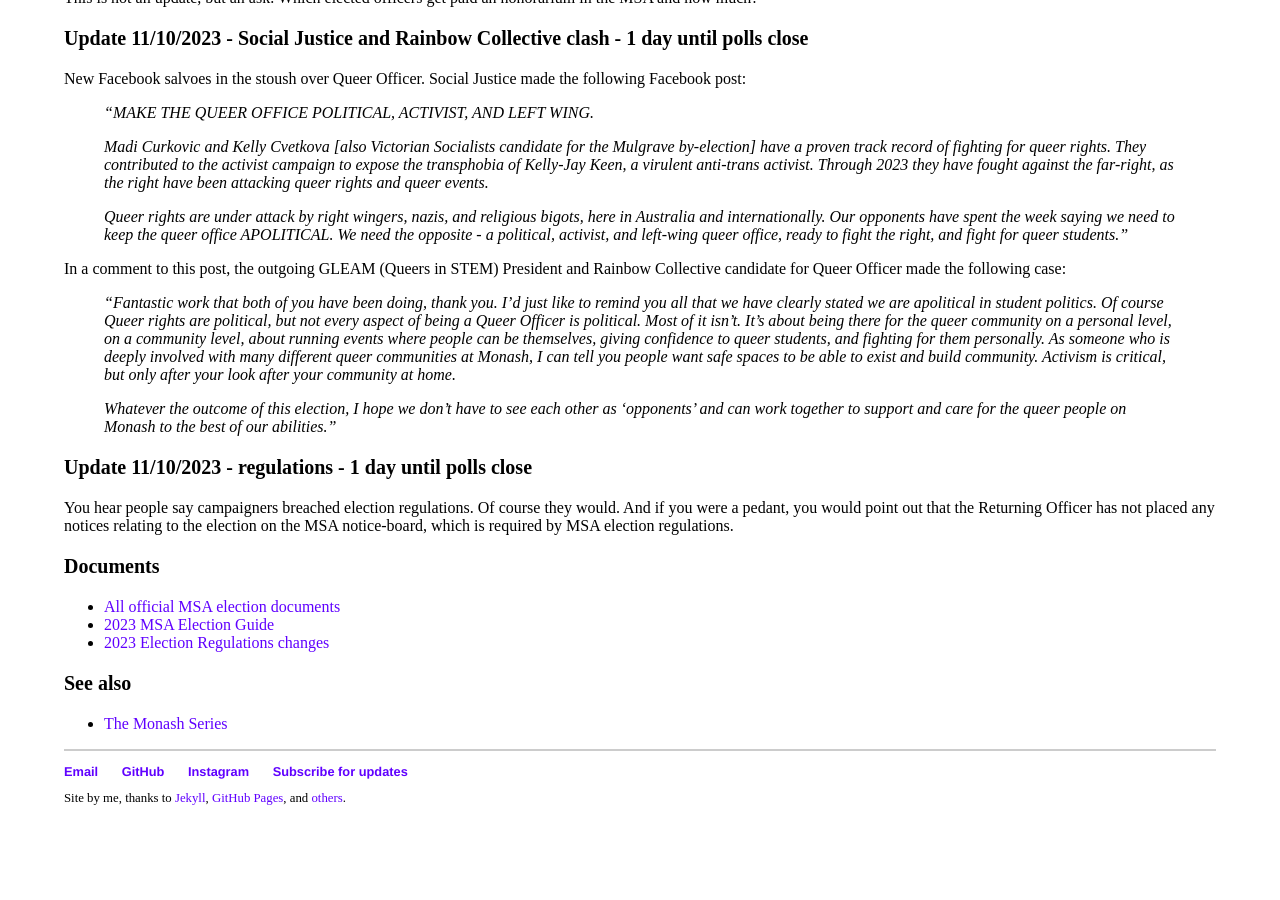
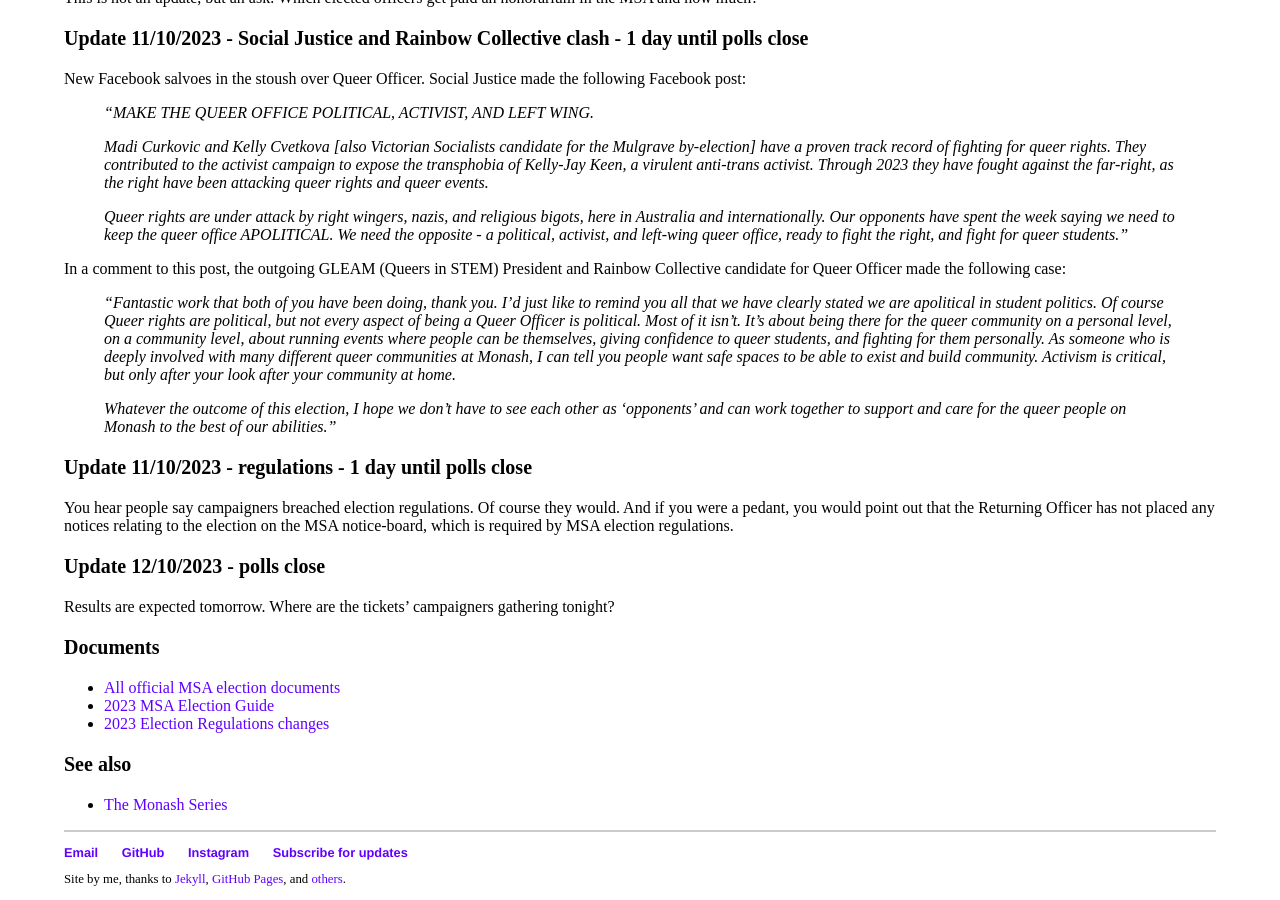
Before and after one commit to nhtnhanbn/nhtnhanbn.github.io, a Jekyll site: the page built from _repository/msa23.md, in a window 1280 px wide and 900 px high, scrolled down 5118 px. Built offline with Jekyll 4.4.1, drawn with Linux system fonts in a browser that asks for light colours; before the commit the page ends 5937 px from its top, so only the background shows below that; some of the changed text lies outside the part shown.

Commit message:
Update msa23

```diff
--- a/_repository/msa23.md
+++ b/_repository/msa23.md
@@ -3,7 +3,7 @@ permalink: /msa23
 title: 2023 elections of the Monash Student Association
 ---
 
-Page last updated 11/10/2023.
+Page last updated 12/10/2023.
 
 ## 2023 elections of the Monash Student Association
 
@@ -179,6 +179,10 @@ In a comment to this post, the outgoing GLEAM (Queers in STEM) President and Rai
 
 You hear people say campaigners breached election regulations. Of course they would. And if you were a pedant, you would point out that the Returning Officer has not placed any notices relating to the election on the MSA notice-board, which is required by MSA election regulations.
 
+### Update 12/10/2023 - polls close
+
+Results are expected tomorrow. Where are the tickets' campaigners gathering tonight?
+
 ### Documents
 
 - [All official MSA election documents](https://msa.monash.edu/elections)
```
